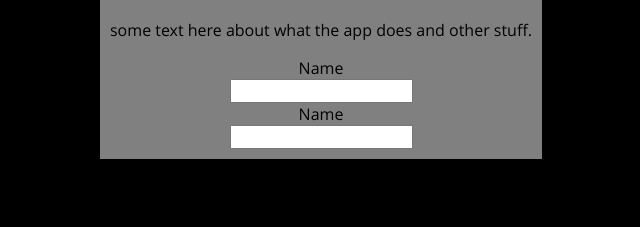
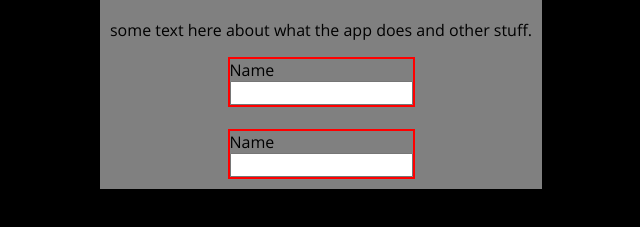
Before and after one commit to anton25360/js-auth, a website: page index.html in a window 1280 px wide. Shown: the part 85-312 px from the top of the page, without its empty margins (319-959 px from the left). Drawn offline with Linux system fonts and the light colour scheme.

Commit message:
inputs now have their own container

```diff
--- a/css/input.scss
+++ b/css/input.scss
@@ -30,4 +30,12 @@ body{
         color: black;
     }
 
+    form{
+        .inputContainer{
+            display: inline-block;
+            border: 2px solid red;
+            text-align: left;
+        }
+    }
+
 }
--- a/index.html
+++ b/index.html
@@ -41,10 +41,18 @@
         <p>some text here about what the app does and other stuff.</p>
 
         <form>
-            <label>Name</label><br/>
-            <input type="text"><br/>
-            <label>Name</label><br/>
-            <input type="text">
+            <div class="inputContainer">
+                <label>Name</label><br/>
+                <input type="text">
+            </div>
+
+            <br/>
+            <br/>
+
+            <div class="inputContainer">
+                <label>Name</label><br/>
+                <input type="text">
+            </div>
         </form>
     </div>
 
```
Also changed, not shown: css/output.css, 1 other file.
